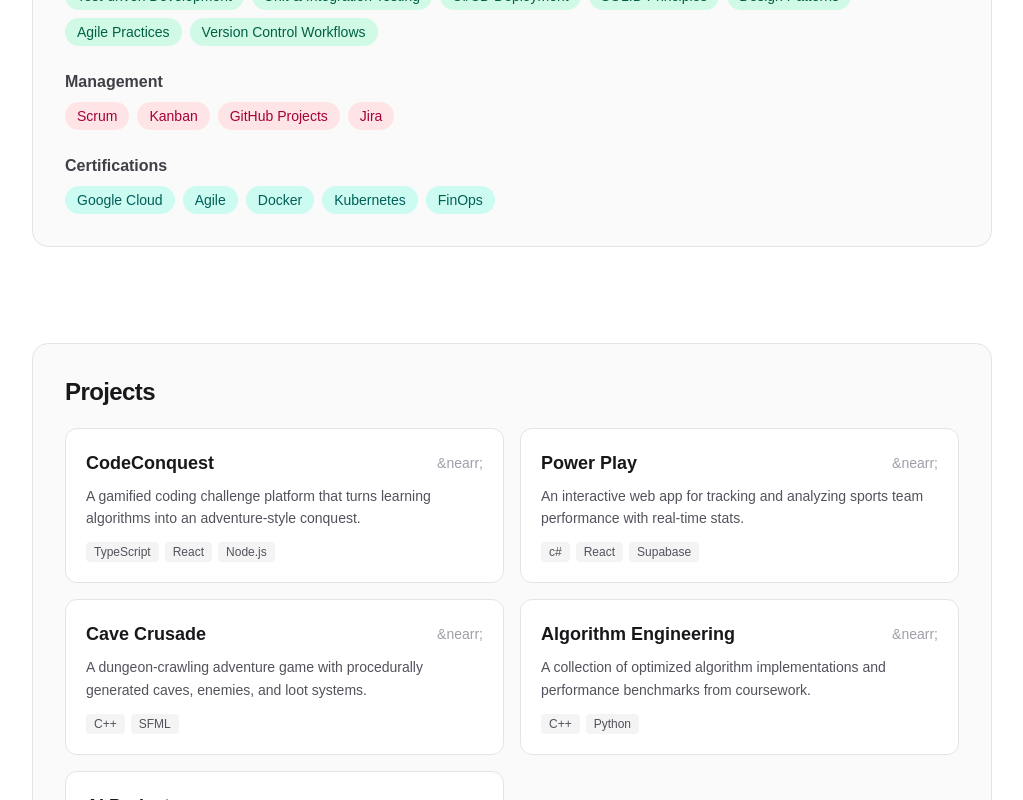
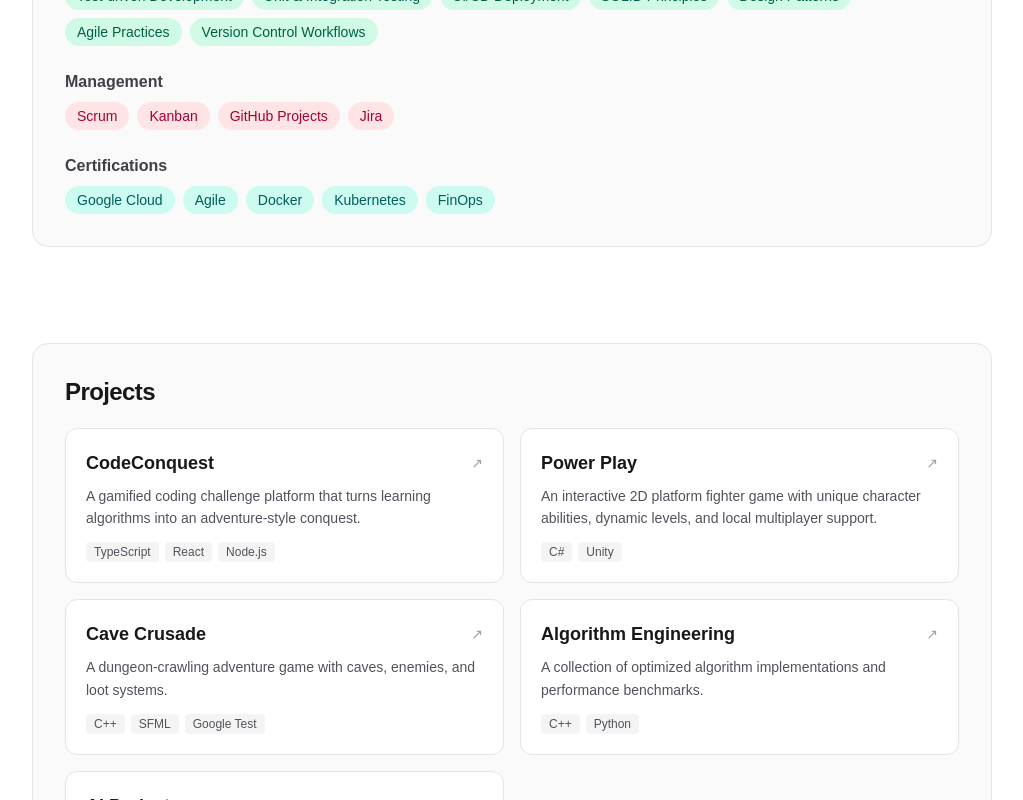
Before and after one commit to Ampherost/Ampherost.github.io, a Next.js app: page / in a window 1280 px wide. Shown: the part 2000-2800 px from the top of the page, without its empty margins (128-1151 px from the left). Built offline with nearby package versions, Linux system fonts and the light colour scheme.

Commit message:
small tweaks to page

```diff
--- a/app/page.tsx
+++ b/app/page.tsx
@@ -15,21 +15,21 @@ const projects = [
     name: "Power Play",
     href: "https://github.com/ramirez-nathan/Power-Play",
     description:
-      "An interactive web app for tracking and analyzing sports team performance with real-time stats.",
-    tech: ["c#", "React", "Supabase"],
+      "An interactive 2D platform fighter game with unique character abilities, dynamic levels, and local multiplayer support.",
+    tech: ["C#", "Unity"],
   },
   {
     name: "Cave Crusade",
     href: "https://github.com/ramirez-nathan/CaveCrusade",
     description:
-      "A dungeon-crawling adventure game with procedurally generated caves, enemies, and loot systems.",
-    tech: ["C++", "SFML"],
+      "A dungeon-crawling adventure game with caves, enemies, and loot systems.",
+    tech: ["C++", "SFML", "Google Test"],
   },
   {
     name: "Algorithm Engineering",
     href: "https://github.com/Ampherost/Algorithm-Engineering",
     description:
-      "A collection of optimized algorithm implementations and performance benchmarks from coursework.",
+      "A collection of optimized algorithm implementations and performance benchmarks.",
     tech: ["C++", "Python"],
   },
   {
@@ -136,7 +136,7 @@ export default function Home() {
                 rel="noopener noreferrer"
                 className="inline-flex items-center px-6 py-3 rounded-lg border border-zinc-600 hover:border-zinc-400 text-zinc-300 hover:text-white font-semibold text-sm transition-colors duration-200"
               >
-                GitHub &nearr;
+                GitHub &#x2197;
               </a>
             </div>
           </div>
@@ -288,7 +288,7 @@ export default function Home() {
                       {project.name}
                     </h3>
                     <span className="text-zinc-400 group-hover:text-sky-500 transition-colors text-sm">
-                      &nearr;
+                      {"\u2197"}
                     </span>
                   </div>
                   <p className="text-sm text-zinc-600 dark:text-zinc-400 mb-3 leading-relaxed">
```
